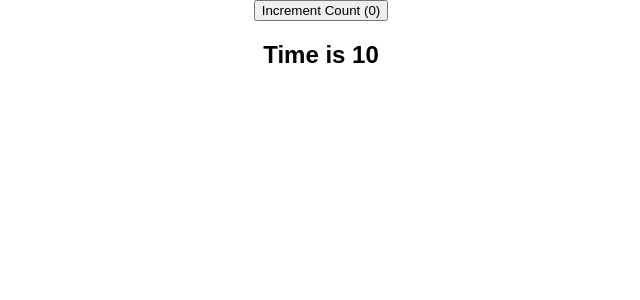
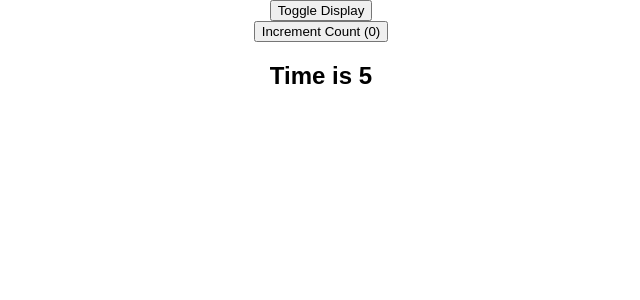
Before and after one commit to bky201/Reactjs, a React (Create React App) app in the folder react-hooks/: page / in a window 1280 px wide. Shown: the top 300 px of the page, without its empty margins (319-959 px from the left). Built offline with nearby package versions, Linux system fonts and the light colour scheme.

Commit message:
Add effect clean up functions

```diff
--- a/react-hooks/src/App.js
+++ b/react-hooks/src/App.js
@@ -5,8 +5,8 @@
 // import UseStateWithObjects from './components/UseStateWithObjects';
 // import ClassCounter from './components/ClassCounter';
 // import UseEffectCounter from './components/UseEffectCounter';
-import UseEffectCounterOnlyOnce from './components/UseEffectCounterOnlyOnce';
-
+// import UseEffectCounterOnlyOnce from './components/UseEffectCounterOnlyOnce';
+import UseEffectCounterContainer from './components/UseEffectCounterContainer';
 class App extends Component {
   render() {
     return (
@@ -16,7 +16,8 @@
         {/* <UseStateWithObjects /> */}
         {/* <ClassCounter /> */}
         {/* <UseEffectCounter /> */}
-        <UseEffectCounterOnlyOnce />
+        {/* <UseEffectCounterOnlyOnce /> */}
+        <UseEffectCounterContainer />
       </div>
     );
   }
--- /dev/null
+++ b/react-hooks/src/components/UseEffectCounterContainer.js
@@ -0,0 +1,18 @@
+import React, {useState} from 'react'
+import UseEffectCounterOnlyOnce from './UseEffectCounterOnlyOnce'
+
+function UseEffectCounterContainer() {
+    const [display, setDisplay] = useState(true);
+  return (
+    <div>
+        <button onClick={ () => {
+            setDisplay(!display)
+        }}>
+            Toggle Display
+        </button>
+        {display && <UseEffectCounterOnlyOnce />}
+    </div>
+  )
+}
+
+export default UseEffectCounterContainer
--- a/react-hooks/src/components/UseEffectCounterOnlyOnce.js
+++ b/react-hooks/src/components/UseEffectCounterOnlyOnce.js
@@ -10,9 +10,13 @@
 
     useEffect(()=>{
         console.log('Creating timer');
-        setInterval(() => {
+        const interval = setInterval(() => {
             setTime(time => time + 1)
         }, 1000);
+        return () => {
+            console.log('cleaning up!');
+            clearInterval(interval);
+        }
     }, []);
 
     return (
```
